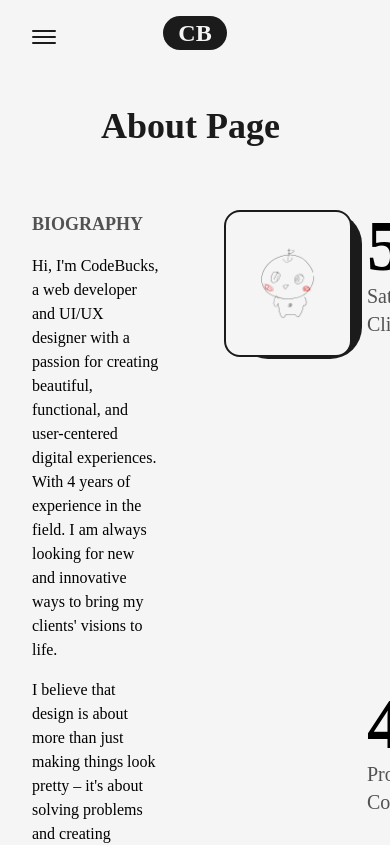
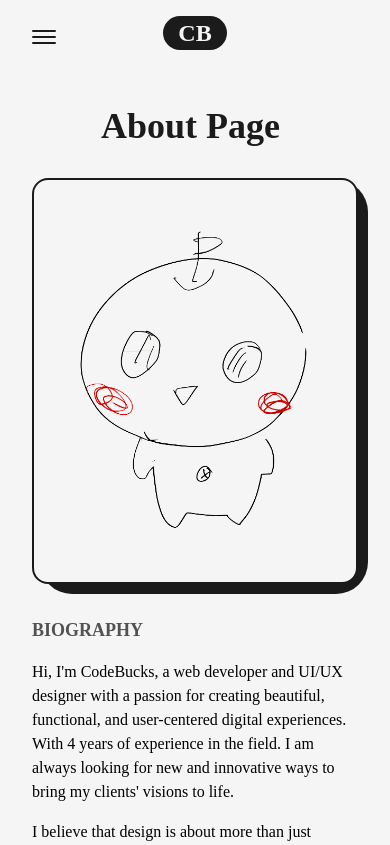
Before and after one commit to toshiki19/portfolio, a Next.js app: page /about in a window 390 px wide. Shown: the top 845 px of the page. Built offline with nearby package versions, Linux system fonts and the light colour scheme.

Commit message:
aboutページのレスポンシブ半分完了

```diff
--- a/src/pages/about.js
+++ b/src/pages/about.js
@@ -42,9 +42,9 @@
         </Head>
         <main className='flex w-full flex-col items-center justify-center dark:text-light'>
             <Layout className='pt-16'>
-            <AnimatedText text="About Page" className='mb-16 lg:!text-7xl sm:!text-6xl xs:!text-4xl'/>
-            <div className='grid w-full grid-cols-8 gap-16'>
-                <div className='col-span-3 flex flex-col items-start justify-start'>
+            <AnimatedText text="About Page" className='mb-16 lg:!text-7xl sm:!text-6xl xs:!text-4xl sm:mb-8'/>
+            <div className='grid w-full grid-cols-8 gap-16 sm:gap-8'>
+                <div className='col-span-3 flex flex-col items-start justify-start xl:col-span-4 md:order-2 md:col-span-8'>
                     <h2 className='mb-4 text-lg font-bold uppercase text-dark/75 dark:text-light/75'>Biography</h2>
                     <p className='font-medium'>
                     Hi, I'm CodeBucks, a web developer and UI/UX designer with a passion for creating beautiful, functional,
@@ -62,7 +62,7 @@
                     </p>
                 </div>
                 <div className='col-span-3 relative h-max rounded-2xl border-2 border-solid border-dark
-                bg-light p-8 dark:bg-dark dark:border-light'>
+                bg-light p-8 dark:bg-dark dark:border-light xl:col-span-4 md:order-1 md:col-span-8'>
                     <div className='absolute top-0 -right-3 -z-10 w-[102%] h-[103%] rounded-[2rem]
                     bg-dark dark:bg-light' />
                     <Image src={profilePic} alt="CodeBucks" className="w-full h-auto rounded-2xl"
@@ -72,7 +72,7 @@
                     33vw'
                     />
                 </div>
-                <div className='col-span-2 flex flex-col items-end justify-between'>
+                <div className='col-span-2 flex flex-col items-end justify-between xl:col-span-8 xl:flex-row xl:items-center md:order-3'>
                     <div className='flex flex-col items-end justify-center'>
                         <span className='inline-block text-7xl font-bold'>
                             <AnimatedNumber value={50} />+
```
